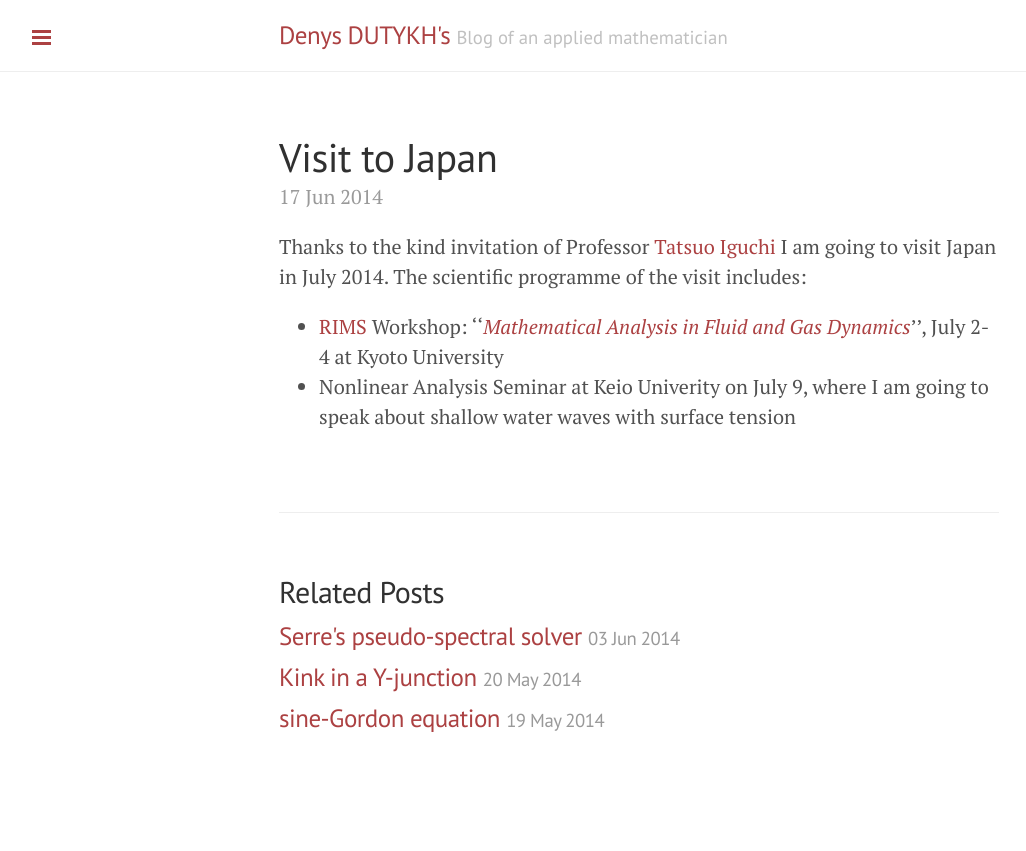
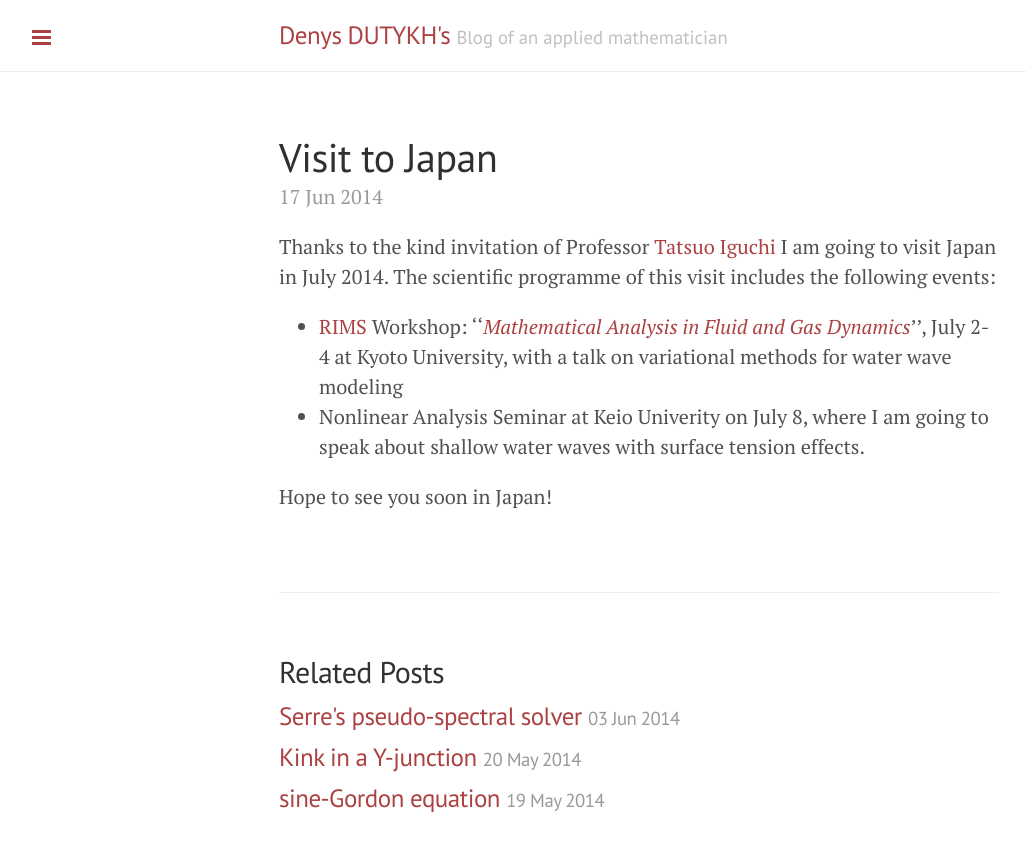
Before and after one commit to dutykh/dutykh.github.io, a Jekyll site: the page built from _posts/2014-06-17-RIMS.md, in a window 1280 px wide. Shown: the top 851 px of the page, without its empty margins (1-1027 px from the left). Built offline with Jekyll 4.4.1, drawn with Linux system fonts in a browser that asks for light colours; Markdown is read by kramdown in place of the engine named in the settings; comment, search, counter and statistics services are not loaded.

Commit message:
Japan post

```diff
--- a/_posts/2014-06-17-RIMS.md
+++ b/_posts/2014-06-17-RIMS.md
@@ -3,7 +3,9 @@ layout: post
 title: Visit to Japan
 ---
 
-Thanks to the kind invitation of Professor [Tatsuo Iguchi](http://www.math.keio.ac.jp/~iguchi/index-e.html) I am going to visit Japan in July 2014. The scientific programme of the visit includes:
+Thanks to the kind invitation of Professor [Tatsuo Iguchi](http://www.math.keio.ac.jp/~iguchi/index-e.html) I am going to visit Japan in July 2014. The scientific programme of this visit includes the following events:
 
-* [RIMS](http://www.kurims.kyoto-u.ac.jp/en/index.html) Workshop: ''*[Mathematical Analysis in Fluid and Gas Dynamics](http://www.math.keio.ac.jp/~iguchi/RIMS/)*'', July 2-4 at Kyoto University
-* Nonlinear Analysis Seminar at Keio Univerity on July 9, where I am going to speak about shallow water waves with surface tension
+* [RIMS](http://www.kurims.kyoto-u.ac.jp/en/index.html) Workshop: ''*[Mathematical Analysis in Fluid and Gas Dynamics](http://www.math.keio.ac.jp/~iguchi/RIMS/)*'', July 2-4 at Kyoto University, with a talk on variational methods for water wave modeling
+* Nonlinear Analysis Seminar at Keio Univerity on July 8, where I am going to speak about shallow water waves with surface tension effects.
+
+Hope to see you soon in Japan!
```
